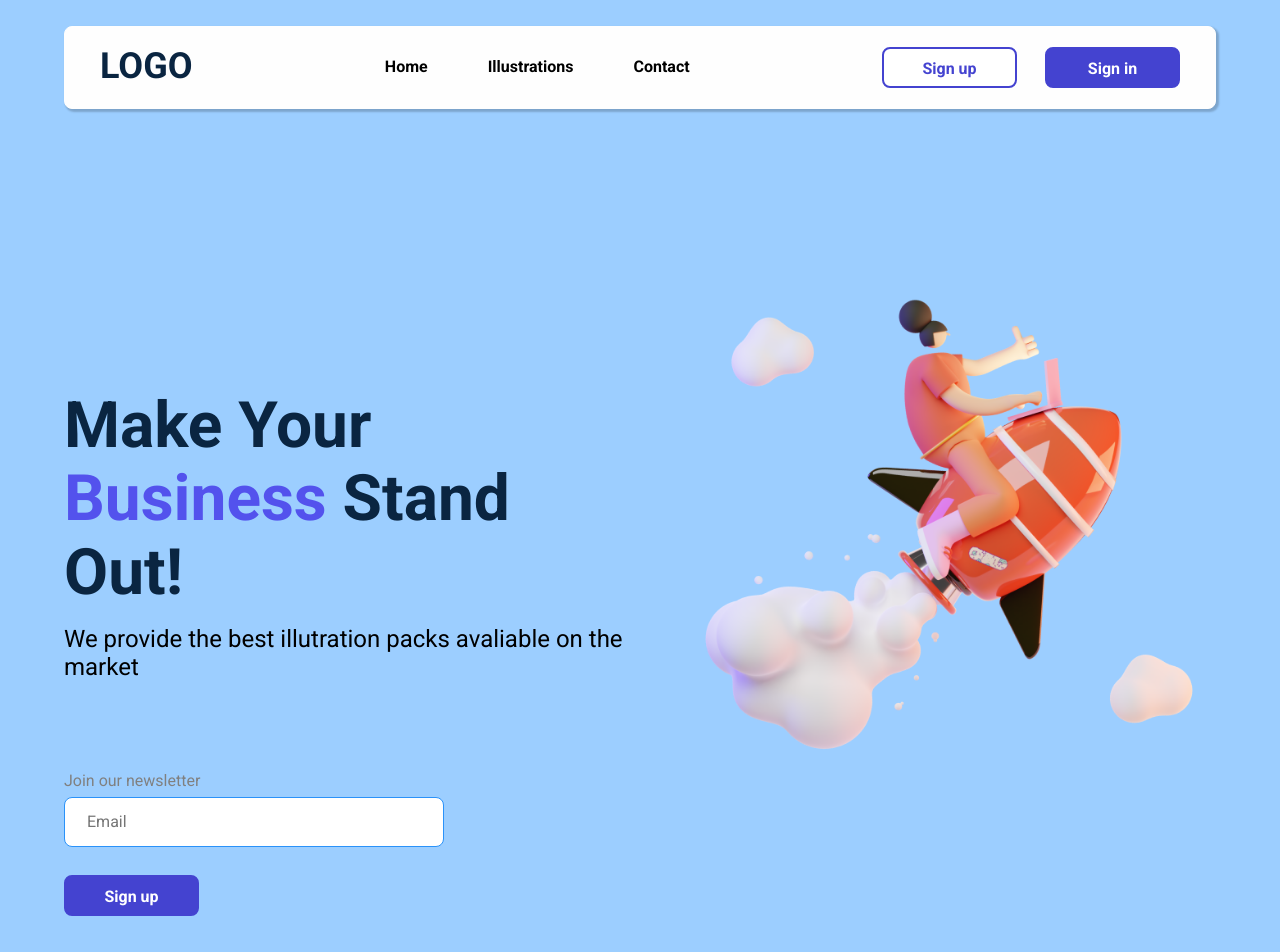
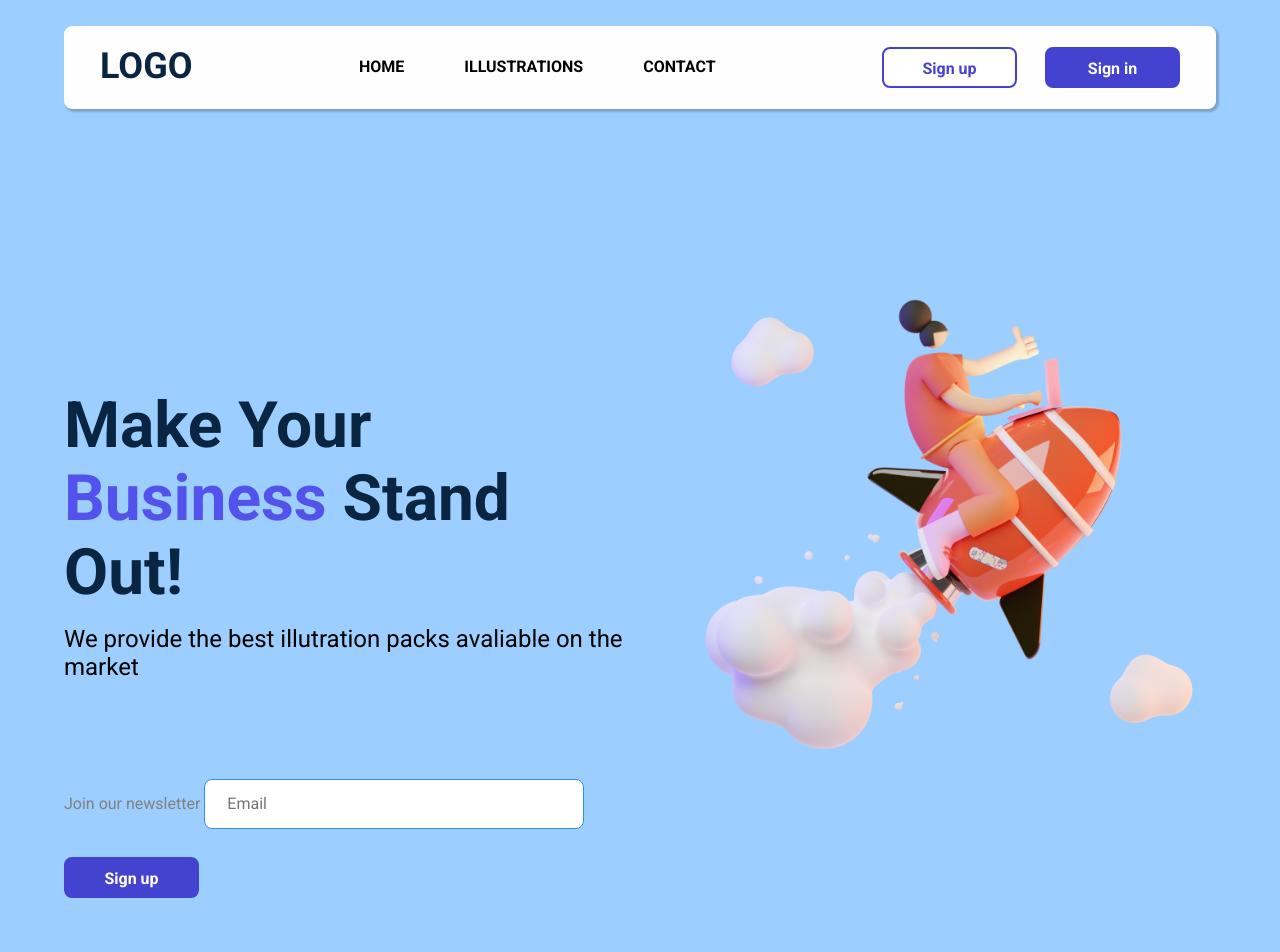
Before and after one commit to kinyapina/HW-FIGMA, a plain HTML site: page index.html in a window 1280 px wide. Shown: the top 952 px of the page. Drawn offline with Linux system fonts and the light colour scheme.

Commit message:
Update index.html

```diff
--- a/index.html
+++ b/index.html
@@ -20,21 +20,21 @@
         <nav class="header-menu">
           <ul class="header-menu-list">
             <li class="header-menu-list-item">
-              Home
+              <a href="#">Home</a>
             </li>
             <li class="header-menu-list-item">
-              Illustrations
+              <a href="#">Illustrations</a>
             </li>
             <li class="header-menu-list-item">
-              Contact
+              <a href="#">Contact</a>
             </li>
           </ul>
         </nav>
         <div class="btn-wrap">
-          <button type="submit" class="button btn-sign-up">
+          <button class="button btn-sign-up">
             <span class="btn">Sign up</span>
           </button>
-          <button type="submit" class="button btn-sign-in">
+          <button class="button btn-sign-in">
             <span class="btn">Sign in</span>
           </button>
         </div>
@@ -51,8 +51,10 @@
           </p>
         </article>
         <form class="form-email">
-          <span class="form-title">Join our newsletter</span>
-          <input type="text" class="email-field" placeholder="Email" required>
+          <label for="mail">
+            <span class="form-title">Join our newsletter</span>
+            <input type="text" class="email-field" id="mail" placeholder="Email" required>
+          </label>
           <button type="submit" class="button email-btn">
             <span class="btn">Sign up</span>
           </button>
```
